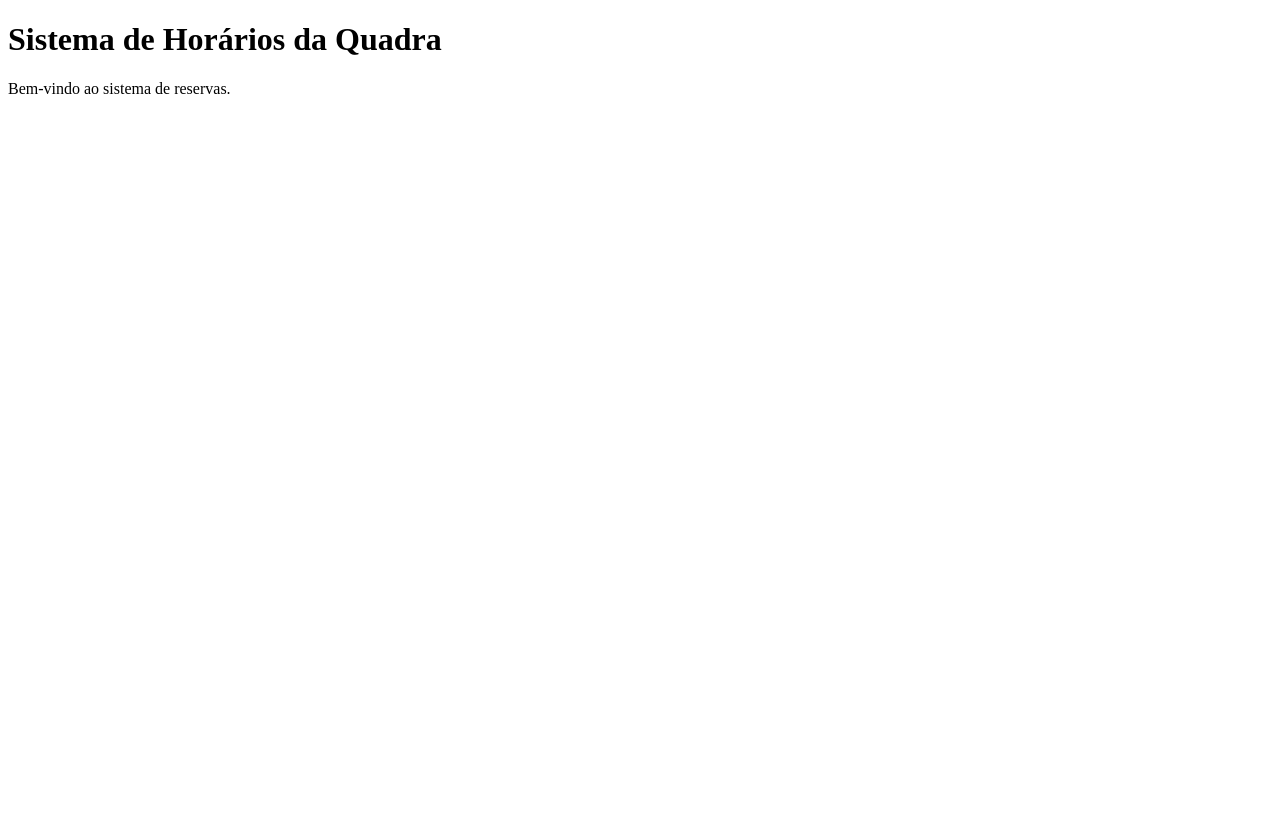
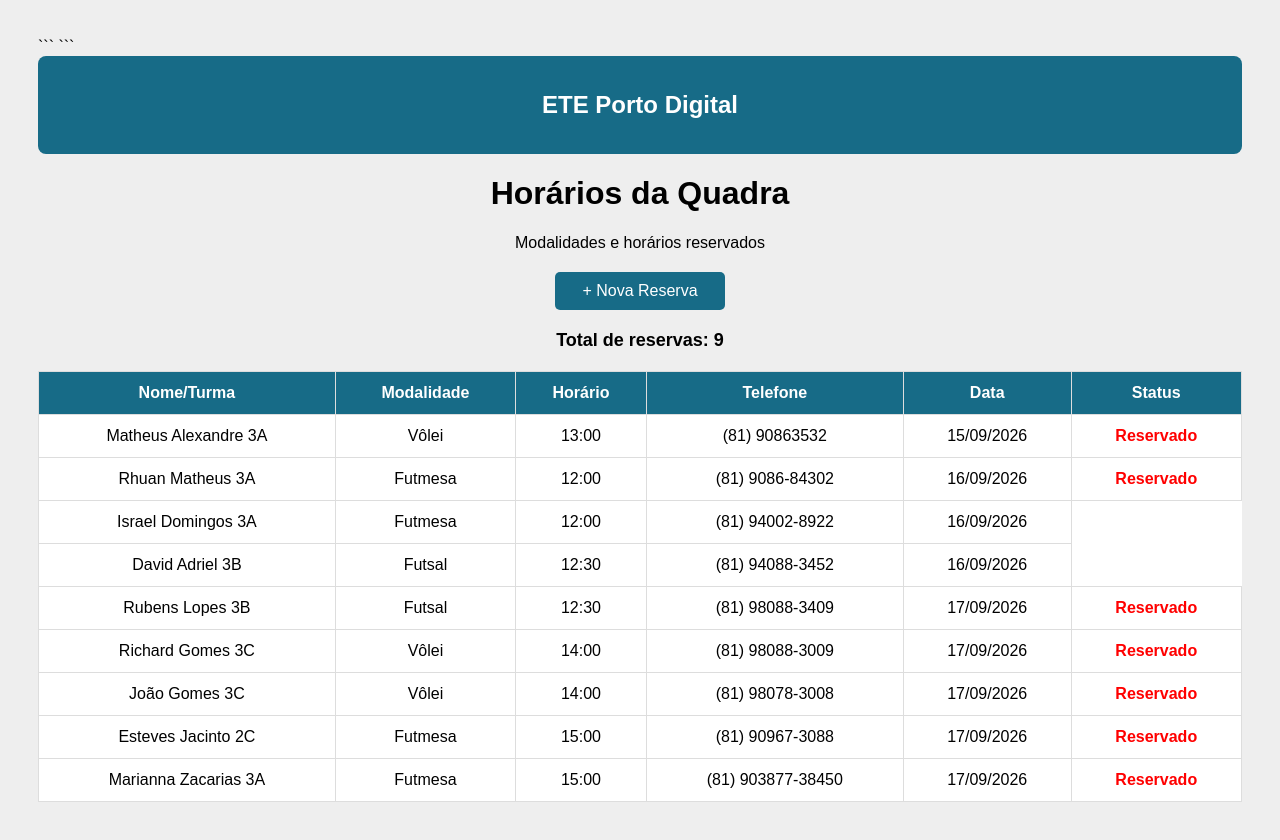
Before and after one commit to Rhuan-Santos/Horario-da-quadra_app, a Flask app: page / in a window 1280 px wide. Before the commit the page ends 94 px from the top, so only its background shows below. Run offline with Flask 3, Linux system fonts and the light colour scheme.

Commit message:
Revise index.html for improved layout and styling
Updated the title and added styling for better presentation. Modified the structure of the page to include a header and improved the layout of the reservation table.

````diff
--- a/templates/index.html
+++ b/templates/index.html
@@ -1,15 +1,184 @@
 <!DOCTYPE html>
+
 <html lang="pt-br">
+
 <head>
     <meta charset="UTF-8">
-    <title>Reserva da Quadra</title>
+    <meta name="viewport" content="width=device-width, initial-scale=1.0">
+    <title>Horários da Quadra</title>
+<style>
+    body {
+        font-family: Arial;
+        background: #eee;
+        padding: 30px;
+    }
+
+    h1, p {
+        text-align: center;
+    }
+
+    .topo {
+        background: #176b87;
+        color: white;
+        padding: 15px;
+        text-align: center;
+        border-radius: 8px;
+    }
+
+    .botao {
+        display: block;
+        width: 150px;
+        margin: 20px auto;
+        padding: 10px;
+        background: #176b87;
+        color: white;
+        text-align: center;
+        text-decoration: none;
+        border-radius: 5px;
+    }
+
+    .resumo {
+        text-align: center;
+        margin: 20px;
+        font-size: 18px;
+    }
+
+    table {
+        width: 100%;
+        background: white;
+        border-collapse: collapse;
+    }
+
+    th {
+        background: #176b87;
+        color: white;
+    }
+
+    th, td {
+        padding: 12px;
+        border: 1px solid #ddd;
+        text-align: center;
+    }
+
+    .reservado {
+        color: red;
+        font-weight: bold;
+    }
+</style>
+```
+
 </head>
 
 <body>
 
-    <h1>Sistema de Horários da Quadra</h1>
+```
+<div class="topo">
+    <h2>ETE Porto Digital</h2>
+</div>
 
-    <p>Bem-vindo ao sistema de reservas.</p>
+<h1>Horários da Quadra</h1>
+
+<p>Modalidades e horários reservados</p>
+
+<a href="/nova_reserva" class="botao">+ Nova Reserva</a>
+<div class="resumo">
+
+    <strong>Total de reservas: 9</strong>
+</div>
+
+<table>
+
+    <tr>
+        <th>Nome/Turma</th>
+        <th>Modalidade</th>
+        <th>Horário</th>
+        <th>Telefone</th>
+        <th>Data</th>
+        <th>Status</th>
+    </tr>
+
+    <tr>
+        <td>Matheus Alexandre 3A</td>
+        <td>Vôlei</td>
+        <td>13:00</td>
+        <td>(81) 90863532</td>
+        <td>15/09/2026</td>
+        <td class="reservado">Reservado</td>
+    </tr>
+
+    <tr>
+        <td>Rhuan Matheus 3A</td>
+        <td>Futmesa</td>
+        <td>12:00</td>
+        <td>(81) 9086-84302</td>
+        <td>16/09/2026</td>
+        <td class="reservado">Reservado</td>
+    </tr>
+
+     <tr>
+        <td>Israel Domingos 3A</td>
+        <td>Futmesa</td>
+        <td>12:00</td>
+        <td>(81) 94002-8922</td>
+        <td>16/09/2026</td>
+    </tr>
+
+    <tr>
+        <td>David Adriel 3B</td>
+        <td>Futsal</td>
+        <td>12:30</td>
+        <td>(81) 94088-3452</td>
+        <td>16/09/2026</td>
+    </tr>
+
+
+    <tr>
+        <td>Rubens Lopes 3B</td>
+        <td>Futsal</td>
+        <td>12:30</td>
+        <td>(81) 98088-3409</td>
+        <td>17/09/2026</td>
+        <td class="reservado">Reservado</td>
+    </tr>
+
+    <tr>
+        <td>Richard Gomes 3C</td>
+        <td>Vôlei</td>
+        <td>14:00</td>
+        <td>(81) 98088-3009</td>
+        <td>17/09/2026</td>
+        <td class="reservado">Reservado</td>
+    </tr>
+
+    <tr>
+        <td>João Gomes 3C</td>
+        <td>Vôlei</td>
+        <td>14:00</td>
+        <td>(81) 98078-3008</td>
+        <td>17/09/2026</td>
+        <td class="reservado">Reservado</td>
+    </tr>
+
+    <tr>
+        <td>Esteves Jacinto 2C</td>
+        <td>Futmesa</td>
+        <td>15:00</td>
+        <td>(81) 90967-3088</td>
+        <td>17/09/2026</td>
+        <td class="reservado">Reservado</td>
+    </tr>
+
+    <tr>
+        <td>Marianna Zacarias 3A</td>
+        <td>Futmesa</td>
+        <td>15:00</td>
+        <td>(81) 903877-38450</td>
+        <td>17/09/2026</td>
+        <td class="reservado">Reservado</td>
+    </tr>
+
+</table>
+
 
 </body>
 </html>
````
